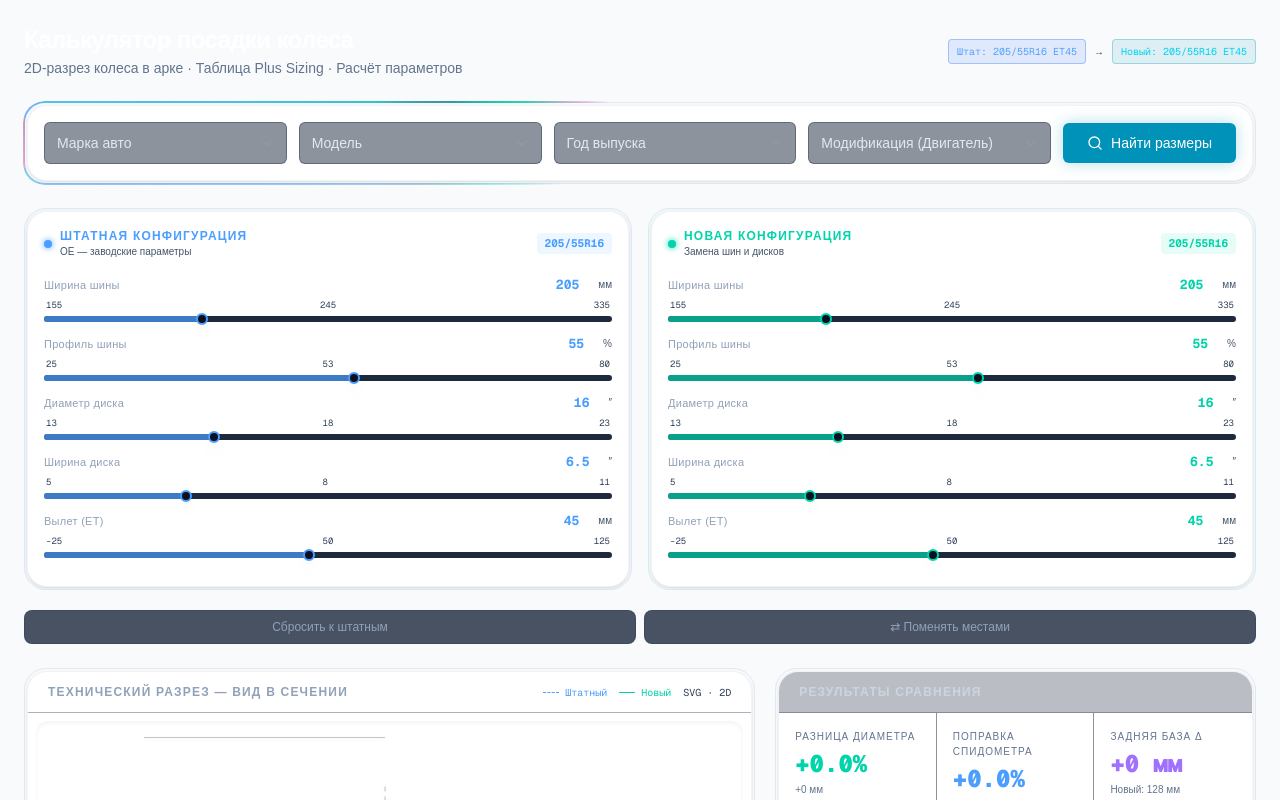
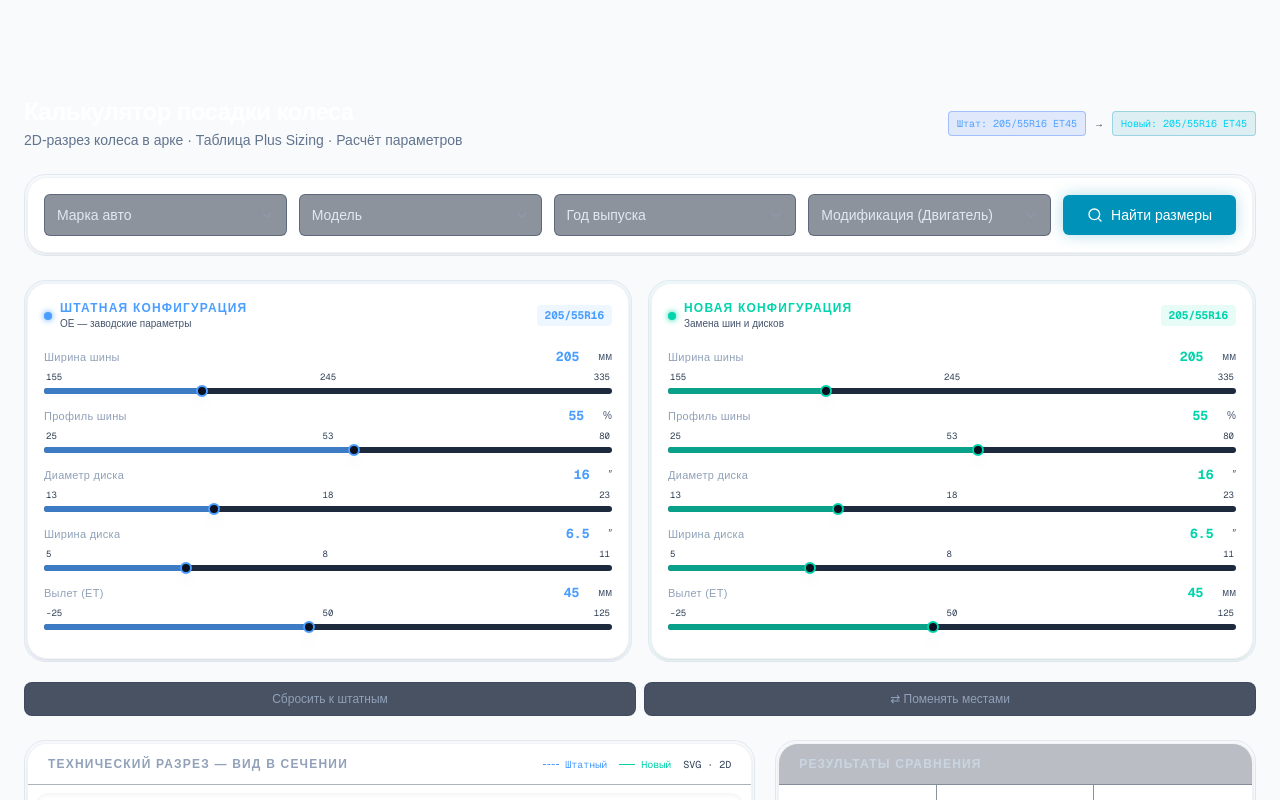
Before and after one commit to leospb/wheels-hub-app, a Next.js app: page / in a window 1280 px wide. Shown: the top 800 px of the page. Built offline with nearby package versions, Linux system fonts and the light colour scheme.

Commit message:
fix: add top padding to main content to prevent header overlap

```diff
--- a/app/page.tsx
+++ b/app/page.tsx
@@ -194,7 +194,7 @@ export default function FitmentCalculator() {
       />
 
       {/* ── Основной контент ── */}
-      <main className="max-w-screen-2xl mx-auto px-4 sm:px-6 py-6 space-y-6">
+      <main className="max-w-screen-2xl mx-auto px-4 sm:px-6 py-6 pt-24 space-y-6">
 
         {/* ── Hero-строка ── */}
         <div className="flex items-center justify-between">
```
